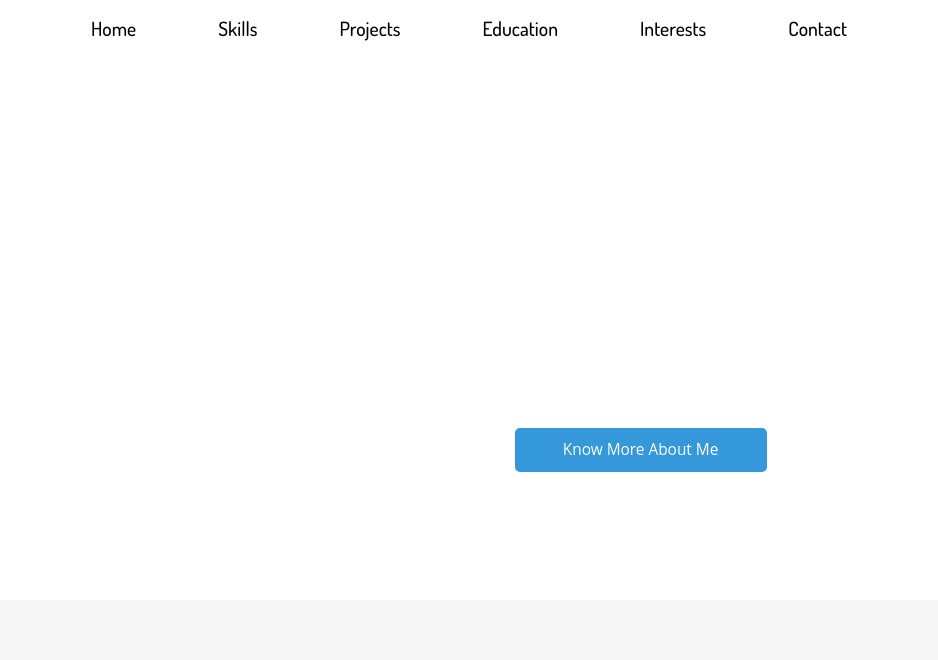
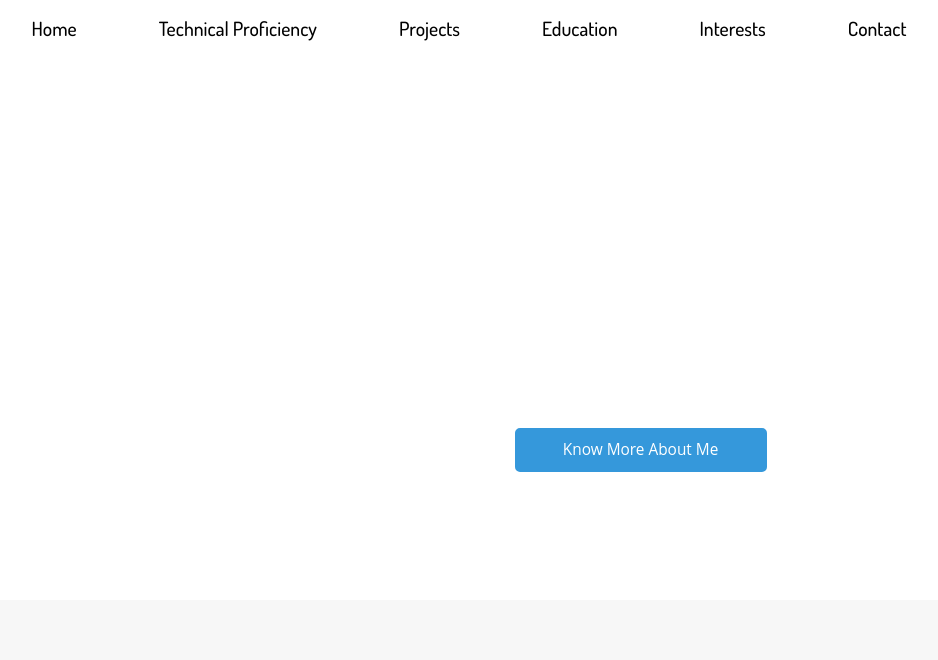
Before and after one commit to SanthiyaSubramoniam/Santhiya.github.io, a plain HTML site: page index.html in a window 1280 px wide. Shown: the top 660 px of the page, without its empty margins (171-1109 px from the left). Drawn offline with Linux system fonts and the light colour scheme.

Commit message:
Update index.html

```diff
--- a/index.html
+++ b/index.html
@@ -130,7 +130,7 @@ Smartphone Compatible web template, free webdesigns for Nokia, Samsung, LG, Sony
 			 <span class="menu"><img src="images/nav-icon.png" alt=""/></span>
 			 <ul>
 				<li><a class="scroll" href="#head1">Home</a></li>
-				<li><a class="scroll" href="#skill">Skills</a></li>
+				<li><a class="scroll" href="#skill">Technical Proficiency</a></li>
 				<li><a class="scroll" href="#service">Projects</a></li>
 				<!--<li><a class="scroll" href="#about">About</a></li>-->
 				<li><a class="scroll" href="#experience">Education</a></li>
```
